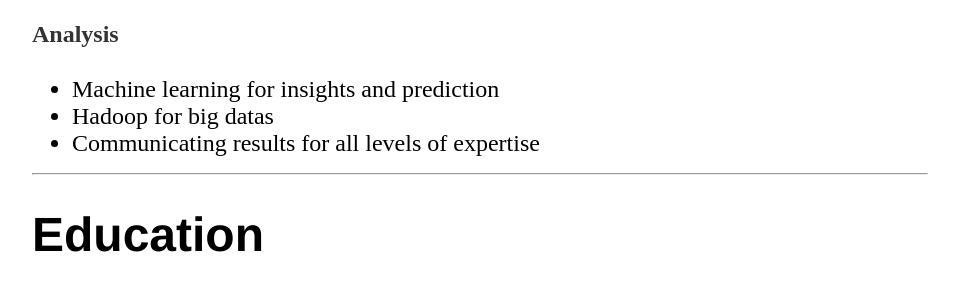
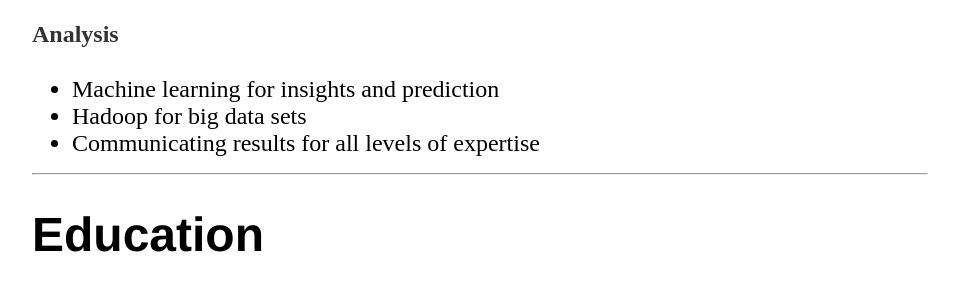
Before and after one commit to kjschiroo/kjschiroo.github.io, a Jekyll site: the page built from cv/index.md, in a window 1280 px wide. Shown: the part 1259-1559 px from the top of the page, without its empty margins (160-1119 px from the left). Built offline with Jekyll 4.4.1, drawn with Linux system fonts in a browser that asks for light colours.

Commit message:
Fixing typo

```diff
--- a/cv/index.md
+++ b/cv/index.md
@@ -49,7 +49,7 @@ _Hobbyist:_ Javascript, C#, Bash
 __Analysis__
 
 - Machine learning for insights and prediction
-- Hadoop for big datas
+- Hadoop for big data sets
 - Communicating results for all levels of expertise
 
 ---------------------------
```
